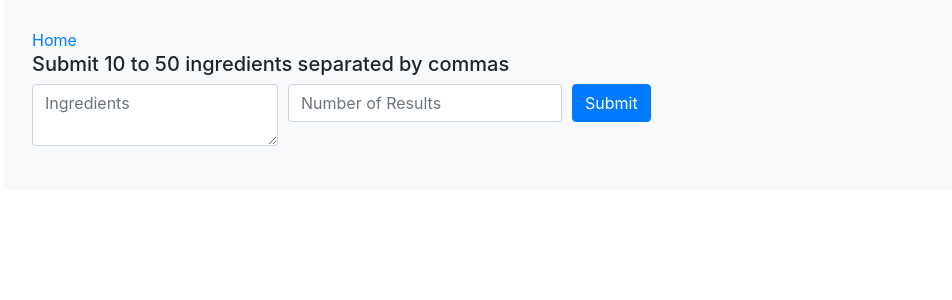
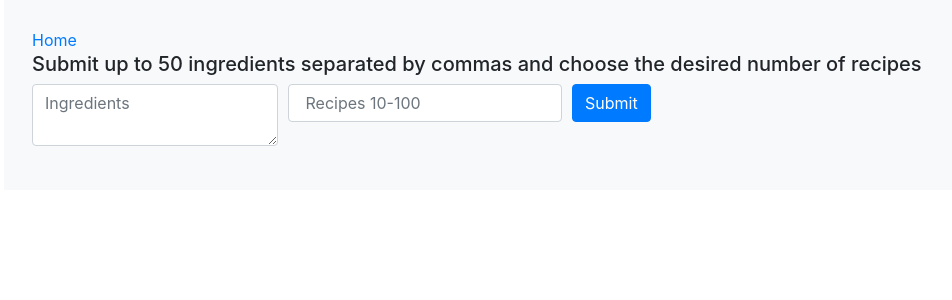
Before and after one commit to cduboff/website, a Django app: page /search in a window 1280 px wide. Shown: the top 300 px of the page, without its empty margins (66-1018 px from the left). Run offline with Django 3.2, Linux system fonts and the light colour scheme; some libraries are stand-ins or nearby versions.

Commit message:
recipe api fully functional

```diff
--- a/app_one/static/style.css
+++ b/app_one/static/style.css
@@ -2,5 +2,5 @@
     width: 75px;
 }
 #single_recipe_img{
-    width: 50px;
+    width: 150px;
 }
--- a/app_one/templates/index.html
+++ b/app_one/templates/index.html
@@ -14,13 +14,13 @@
                 <a href="/">Home</a>
                 <form action="/submit" method="POST">
                     {% csrf_token %}
-                    <h5>Submit 10 to 50 ingredients separated by commas</h5>
+                    <h5>Submit up to 50 ingredients separated by commas and choose the desired number of recipes</h5>
                     <div class="form-row">
                         <div class="form-group col-auto">
                             <textarea type="text" class="form-control" placeholder="Ingredients" name="ingredients"></textarea>
                         </div>
                         <div class="form-group col-auto">
-                            <input type="text" class="form-control" placeholder="Number of Results" name="number">
+                            <input type="text" class="form-control" placeholder=" Recipes 10-100" name="number">
                         </div>
                         <div class="form-group col-auto">
                             <button type="submit" class="btn btn-primary">Submit</button>
--- a/app_one/views.py
+++ b/app_one/views.py
@@ -12,7 +12,7 @@ def submit(request):
     q = request.POST['ingredients'].replace(" ", "+")
     print(q)
     n = request.POST['number']
-    api_response = requests.get(f'https://api.spoonacular.com/recipes/findByIngredients?apiKey=242edaca2243437482a5374c764c9098&ingredients={q}&{n}').json()
+    api_response = requests.get(f'https://api.spoonacular.com/recipes/findByIngredients?apiKey=242edaca2243437482a5374c764c9098&ingredients={q}&number={n}').json()
     request.session['recipes'] = api_response
     for recipe in request.session['recipes']:
         print(recipe['id'])
@@ -31,7 +31,6 @@ def response(request):
 
 def searchByid(request, id):
     response = requests.get(f'https://api.spoonacular.com/recipes/{id}/information?apiKey=242edaca2243437482a5374c764c9098').json()
-    print(response)
     context = {
         'response': response,
     }
```
Also changed, not shown: app_one/templates/one_recipe.html (+11 -5 lines), db.sqlite3.
